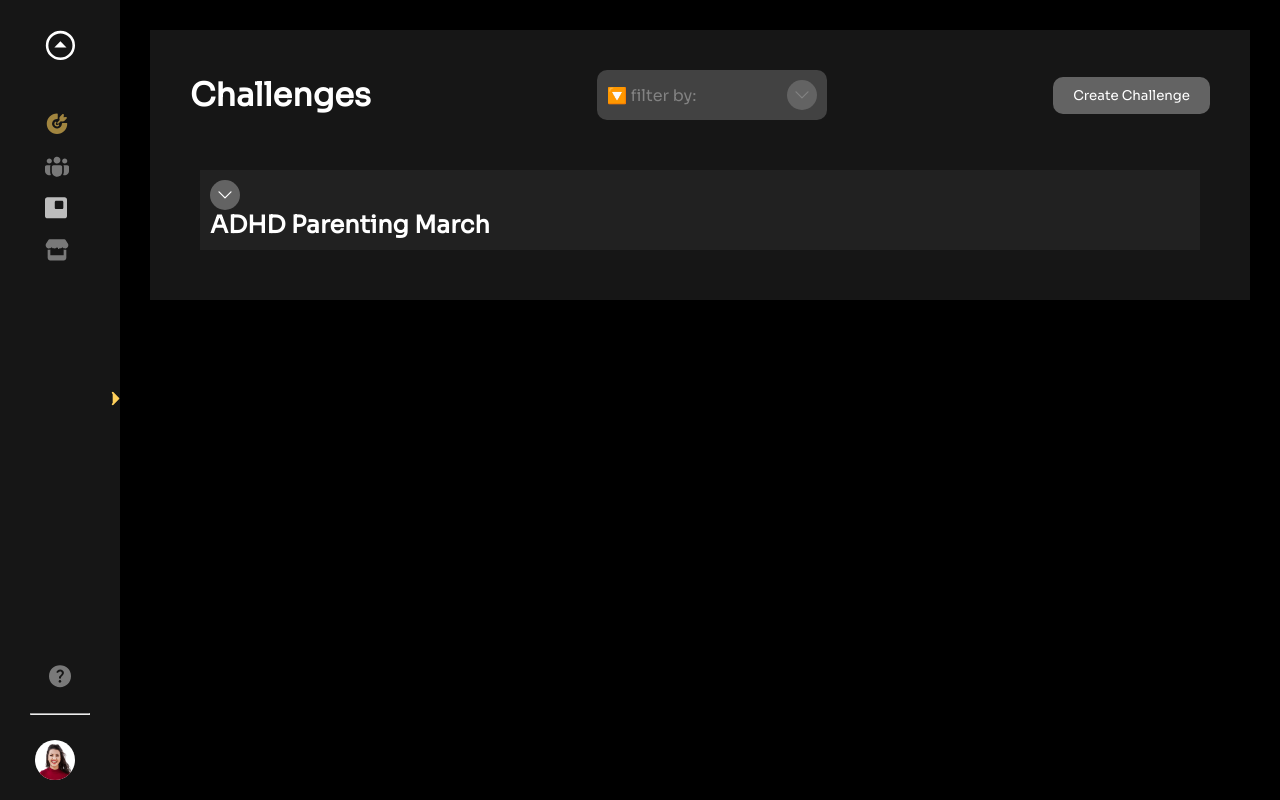
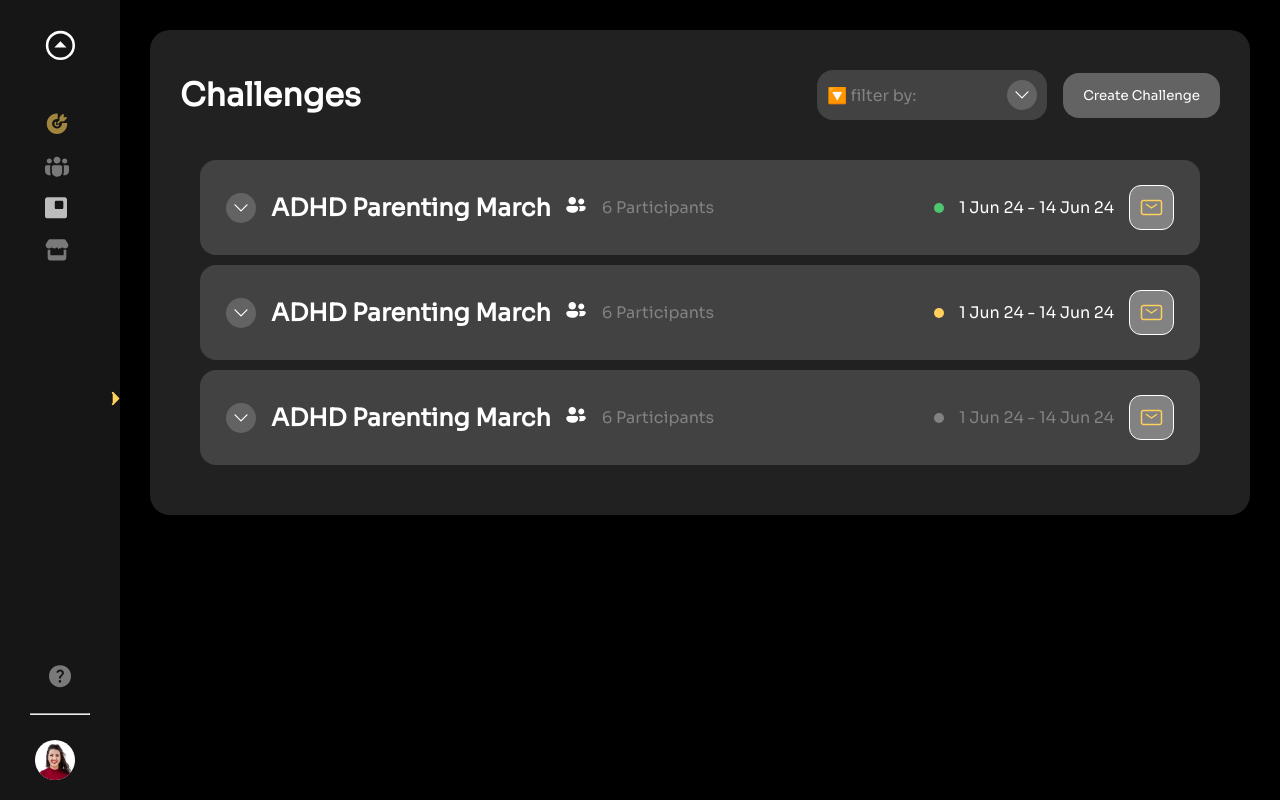
Before and after one commit to ypreiser/ampup-coach-client, a React (Vite) app: page /challenges in a window 1280 px wide. Built offline with nearby package versions, Linux system fonts and the light colour scheme; the HTML template or start-up script is replaced by a standard one.

Commit message:
challanges-3

```diff
--- a/src/App.css
+++ b/src/App.css
@@ -6,6 +6,7 @@
   box-sizing: border-box;
   font-family: 'sora';
   --yellow: #ffd05b;
+  --green: #4FC56E;
   --main-bg-color: #000;
   --text-color: #fff;
   --gray90: rgb(243, 243, 243);
--- a/src/Challanges/ChallengeItem/ChallengeItem.module.css
+++ b/src/Challanges/ChallengeItem/ChallengeItem.module.css
@@ -1,15 +1,54 @@
 .challengeItem {
   margin: 10px;
   padding: 10px;
-    background-color: var(--gray20);;
+  background-color: var(--gray30);
+  border-radius: 16px;
+}
+
+.participants {
+  color: var(--gray50);
+  padding: 1rem;
 }
 
 .header {
+  align-items: center;
+  height: 75px;
   display: flex;
   flex-direction: row;
+  justify-content: space-between;
+  align-items: center;
+  padding: 1rem;
 
-    justify-content: space-between;
+  && .right {
+
+    display: flex;
+    gap: 15px;
+    align-items: center;
+  }
+
+  && .left {
+    display: flex;
+    gap: 15px;
+    align-items: center;
+
+  }
+}
+
+.mail {
+  border-radius: 12px;
+  background-color: var(--gray50);
+  color: var(--yellow);
+  width: 45px;
+  height: 45px;
+  gap: 10px;
+  border: 1px var(--text-color) solid;
+  display: flex;
+  justify-content: center;
+  align-items: center;
+  outline: none;
+  box-shadow: none;
   cursor: pointer;
+
 }
 
 .details {
@@ -30,6 +69,7 @@
   display: flex;
   justify-content: space-between;
 }
+
 .icon {
   height: 30px;
   aspect-ratio: 1/1;
@@ -38,4 +78,30 @@
   justify-content: center;
   align-items: center;
   background-color: var(--gray40);
+  cursor: pointer;
 }
+
+.status {
+  height: 10px;
+  aspect-ratio: 1/1;
+  border-radius: 100%;
+
+
+  &&.Active {
+    background-color: var(--green);
+
+  }
+
+  &&.Pending {
+    background-color: var(--yellow);
+  }
+
+  &&.Done {
+    background-color: var(--gray50);
+  }
+}
+
+.Done {
+  color: var(--gray50);
+
+}
--- a/src/Challanges/ChallengeItem/ChallengeItem.tsx
+++ b/src/Challanges/ChallengeItem/ChallengeItem.tsx
@@ -1,6 +1,6 @@
 import React, { useState } from 'react';
 import styles from './ChallengeItem.module.css';
-import { ArrowDownIcon, ArrowUpIcon } from '../../assets/Icons';
+import { ArrowDownIcon, ArrowUpIcon, MailIcon, ParticipantsIcon } from '../../assets/Icons';
 
 interface ChallengeItemProps {
   challenge: any;
@@ -14,16 +14,29 @@ const ChallengeItem: React.FC<ChallengeItemProps> = ({ challenge }) => {
   };
 
   return (
+
     <div className={styles.challengeItem}>
       <div className={styles.header}>
-        <div className={styles.icon} onClick={handleToggle}>{!isOpen ? <ArrowDownIcon fill="currentcolor" /> : <ArrowUpIcon fill="currentcolor" />
-        }</div>
+        <div className={styles.left}>
+          <div className={styles.icon} onClick={handleToggle}>{!isOpen ? <ArrowDownIcon fill="currentcolor" /> : <ArrowUpIcon fill="currentcolor" />
+          }</div>
+          <h2>{challenge.title}</h2>
+          <div>
+            <ParticipantsIcon fill='currentcolor' />
+            <span className={styles.participants}>
+              {`${challenge.participants} Participants`}
+            </span>
+          </div>
+        </div>
+        <div className={styles.right}>
+          <div className={`${styles.status} ${styles[challenge.status]}`}></div>
+          <div className={styles[challenge.status]}>{challenge.duration}</div>
+          <button className={styles.mail}><MailIcon fill='currentcolor' /></button>
+        </div>
       </div>
-      <h2>{challenge.title}</h2>
+
       {isOpen && (
         <div className={styles.details}>
-          <p>Participants: {challenge.participants}</p>
-          <p>Duration: {challenge.duration}</p>
           {challenge.challenges.map((c: any) => (
             <div key={c.id} className={styles.challenge}>
               <h3>{c.type}</h3>
--- a/src/Challanges/ChallengesHeader/ChallangesHeader.module.css
+++ b/src/Challanges/ChallengesHeader/ChallangesHeader.module.css
@@ -2,17 +2,26 @@
   display: flex;
   justify-content: space-between;
   align-items: center;
-  padding: 20px;
-  background-color: var(--gray10);
+  padding: 20px 10px 10px 10px;
+  background-color: var(--gray20);
+}
+
+.filterAndCreate {
+  display: flex;
+  flex-direction: row;
+  justify-content: center;
+  align-items: center;
+  gap: 1rem;
 }
 
 .createButton {
   background-color: var(--gray40);
   border: none;
-  border-radius: 10px;
+  border-radius: 16px;
   padding: 10px 20px;
   color: var(--text-color);
   cursor: pointer;
+  height: 45px;
 }
 
 .filter {
@@ -23,7 +32,7 @@
   justify-content: space-between;
   flex-direction: row;
   align-items: center;
-  border-radius: 10px;
+  border-radius: 16px;
   color: var(--gray50);
 }
 
@@ -35,4 +44,5 @@
   justify-content: center;
   align-items: center;
   background-color: var(--gray40);
+  color: var(--text-color);
 }
--- a/src/Challanges/ChallengesHeader/ChallangesHeader.tsx
+++ b/src/Challanges/ChallengesHeader/ChallangesHeader.tsx
@@ -6,13 +6,18 @@ const ChallengesHeader: React.FC = () => {
   return (
     <header className={styles.header}>
       <h1>Challenges</h1>
-      <div className={styles.filter}>
-        <span>🔽 filter by: </span>
-        <div className={styles.icon}>
-          <ArrowDownIcon fill='currentcolor' />
+      <div className={styles.filterAndCreate}>
+
+        {/* todo filter by dropdown */}
+
+        <div className={styles.filter}>
+          <span>🔽 filter by: </span>
+          <div className={styles.icon}>
+            <ArrowDownIcon fill='currentcolor' />
+          </div>
         </div>
+        <button className={styles.createButton}>Create Challenge</button>
       </div>
-      <button className={styles.createButton}>Create Challenge</button>
     </header>
   );
 };
--- a/src/Challanges/ChallengesPage.module.css
+++ b/src/Challanges/ChallengesPage.module.css
@@ -1,5 +1,6 @@
 .challenges {
     padding: 20px;
     margin: 30px;
-    background-color: var(--gray10);
+    background-color: var(--gray20);
+    border-radius: 20px;
   }
--- a/src/assets/Icons.tsx
+++ b/src/assets/Icons.tsx
@@ -102,4 +102,18 @@ export const ArrowRightIcon: React.FC<IconProps> = ({ fill = "currentcolor" }) =
     );
 };
 
+export const ParticipantsIcon: React.FC<IconProps> = ({ fill = "currentcolor" }) => {
+    return (
+        <svg width="20" height="16" viewBox="0 0 20 16" fill="none" xmlns="http://www.w3.org/2000/svg" className={style.icon}>
+            <path d="M10 3.75C10 4.74456 9.60491 5.69839 8.90165 6.40165C8.19839 7.10491 7.24456 7.5 6.25 7.5C5.25544 7.5 4.30161 7.10491 3.59835 6.40165C2.89509 5.69839 2.5 4.74456 2.5 3.75C2.5 2.75544 2.89509 1.80161 3.59835 1.09835C4.30161 0.395088 5.25544 0 6.25 0C7.24456 0 8.19839 0.395088 8.90165 1.09835C9.60491 1.80161 10 2.75544 10 3.75ZM15.25 7.5C16.0456 7.5 16.8087 7.18393 17.3713 6.62132C17.9339 6.05871 18.25 5.29565 18.25 4.5C18.25 3.70435 17.9339 2.94129 17.3713 2.37868C16.8087 1.81607 16.0456 1.5 15.25 1.5C14.4544 1.5 13.6913 1.81607 13.1287 2.37868C12.5661 2.94129 12.25 3.70435 12.25 4.5C12.25 5.29565 12.5661 6.05871 13.1287 6.62132C13.6913 7.18393 14.4544 7.5 15.25 7.5ZM13.75 11.391V11.25C13.75 10.4386 13.4868 9.64911 13 9H17.9095C18.9235 9 19.747 9.822 19.747 10.8375C19.747 10.8375 19.747 14.25 15.247 14.25C14.35 14.25 13.6315 14.115 13.057 13.8975C13.4139 13.2404 13.6415 12.5209 13.7275 11.778C13.7365 11.685 13.7425 11.6055 13.7455 11.5395L13.75 11.391ZM12.25 11.25C12.25 10.6533 12.0129 10.081 11.591 9.65901C11.169 9.23705 10.5967 9 10 9H2.5C1.90326 9 1.33097 9.23705 0.90901 9.65901C0.487053 10.081 0.25 10.6533 0.25 11.25V11.3625C0.25 11.3625 0.25 15.75 6.25 15.75C11.968 15.75 12.2365 11.766 12.25 11.391V11.25Z" fill={fill} />
+        </svg>
+    )
+}
+export const MailIcon: React.FC<IconProps> = ({ fill = "currentcolor" }) => { return (
+    <svg width="23" height="17" viewBox="0 0 23 17" fill="none" xmlns="http://www.w3.org/2000/svg">
+<path d="M6.5 5.5L11.5 9L16.5 5.5" stroke={fill} stroke-width="1.5" stroke-linecap="round" stroke-linejoin="round"/>
+<path d="M1.5 13.5V3.5C1.5 2.96957 1.71071 2.46086 2.08579 2.08579C2.46086 1.71071 2.96957 1.5 3.5 1.5H19.5C20.0304 1.5 20.5391 1.71071 20.9142 2.08579C21.2893 2.46086 21.5 2.96957 21.5 3.5V13.5C21.5 14.0304 21.2893 14.5391 20.9142 14.9142C20.5391 15.2893 20.0304 15.5 19.5 15.5H3.5C2.96957 15.5 2.46086 15.2893 2.08579 14.9142C1.71071 14.5391 1.5 14.0304 1.5 13.5Z" stroke={fill} stroke-width="1.5"/>
+</svg>
+
+ ) }
 // export const Icon: React.FC<IconProps> = ({ fill = "currentcolor" }) => { return ( ) }
--- a/src/fakeData/challengesData.json
+++ b/src/fakeData/challengesData.json
@@ -4,6 +4,59 @@
       "title": "ADHD Parenting March",
       "participants": 6,
       "duration": "1 Jun 24 - 14 Jun 24",
+      "status":"Active",
+      "challenges": [
+        {
+          "id": 1,
+          "type": "Run 5K",
+          "description": "Run 5 kilometers every day.",
+          "commitments": 21,
+          "support": 12,
+          "content": [
+            {
+              "type": "Intro Video",
+              "status": "Done"
+            },
+            {
+              "type": "Discussion",
+              "status": "Pending"
+            }
+          ]
+        }
+      ]
+    },
+    {
+      "id": 2,
+      "title": "ADHD Parenting March",
+      "participants": 6,
+      "duration": "1 Jun 24 - 14 Jun 24",
+      "status":"Pending",
+      "challenges": [
+        {
+          "id": 1,
+          "type": "Run 5K",
+          "description": "Run 5 kilometers every day.",
+          "commitments": 21,
+          "support": 12,
+          "content": [
+            {
+              "type": "Intro Video",
+              "status": "Done"
+            },
+            {
+              "type": "Discussion",
+              "status": "Pending"
+            }
+          ]
+        }
+      ]
+    },
+    {
+      "id": 3,
+      "title": "ADHD Parenting March",
+      "participants": 6,
+      "duration": "1 Jun 24 - 14 Jun 24",
+      "status":"Done",
       "challenges": [
         {
           "id": 1,
@@ -24,4 +77,6 @@
         }
       ]
     }
+
+
   ]
```
Lines whose indentation alone changed are shown as unchanged.
